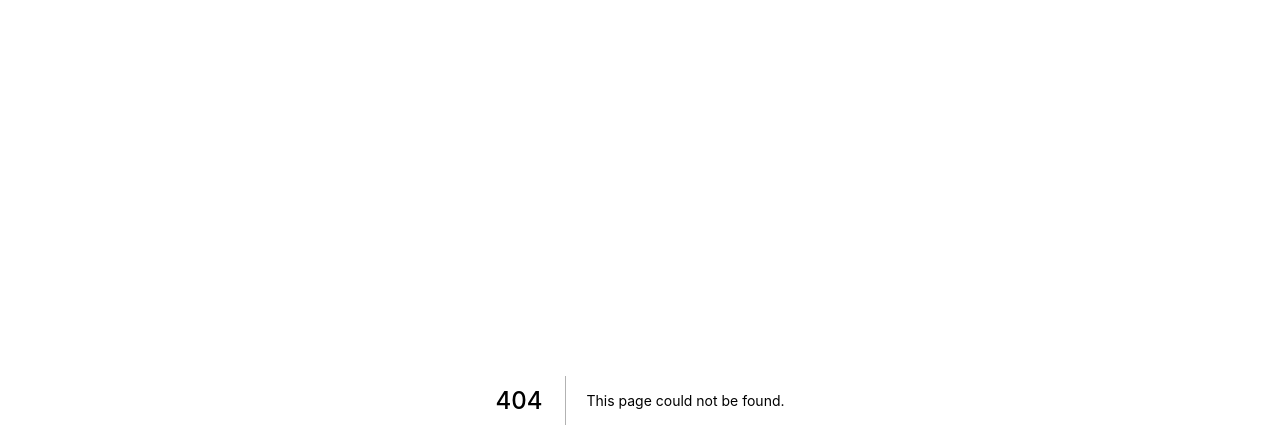
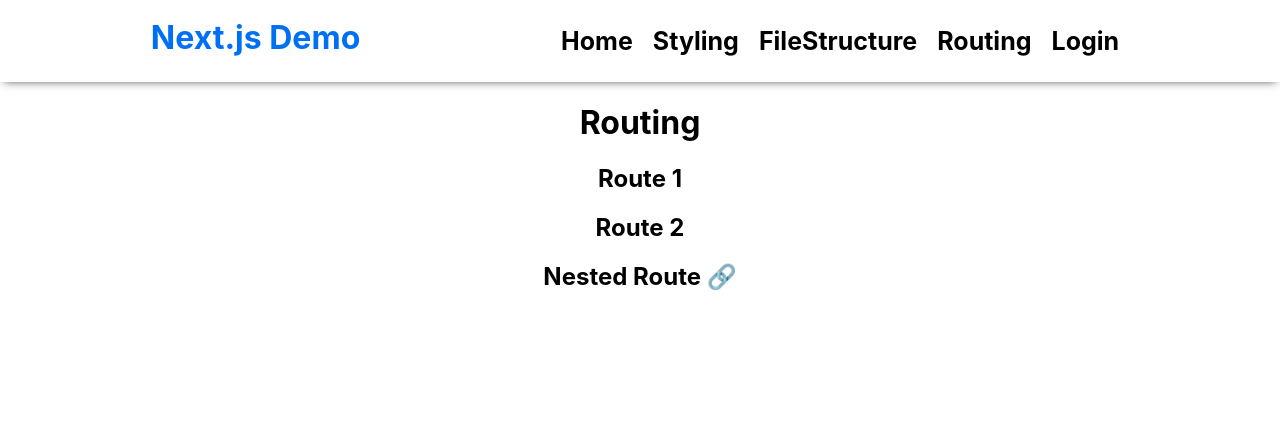
Before and after one commit to Pratham82/nextjs-crash-course, a Next.js app: page /routing in a window 1280 px wide. Before the commit this address had no page. Shown: the top 448 px of the page. Built offline with nearby package versions, Linux system fonts and the light colour scheme.

Commit message:
feature: added routing

```diff
--- /dev/null
+++ b/pages/routing/index.tsx
@@ -0,0 +1,20 @@
+import * as React from 'react'
+import Navbar from '../../components/navbar'
+import styles from '../../styles/Home.module.css'
+import Link from 'next/link'
+
+export default function () {
+  return (
+    <>
+      <Navbar />
+      <h1 className={styles.centeredText}>Routing</h1>
+      <h2 className={styles.centeredText}>Route 1</h2>
+      <h2 className={styles.centeredText}>Route 2</h2>
+      <Link href="/routing/nested_route">
+        <a href="">
+          <h2 className={styles.centeredText}>Nested Route 🔗</h2>
+        </a>
+      </Link>
+    </>
+  )
+}
```
